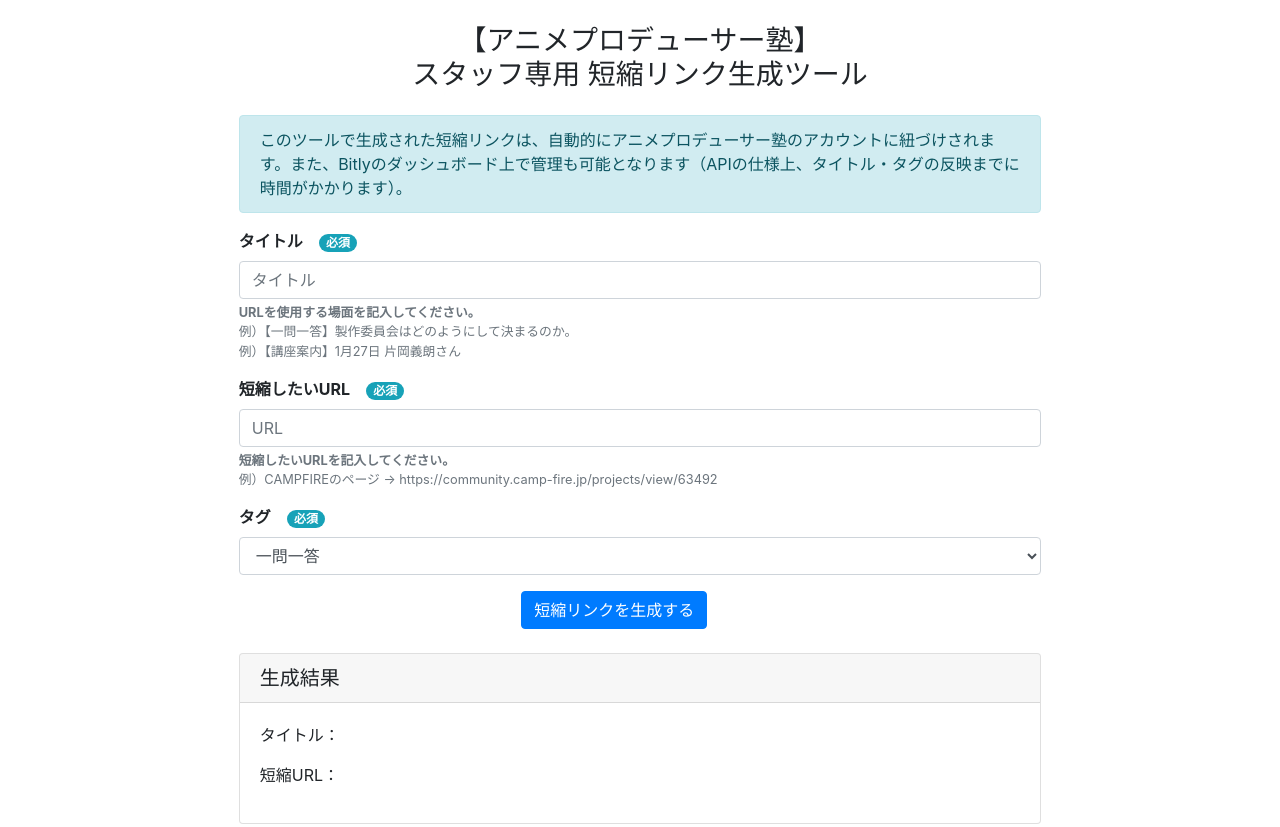
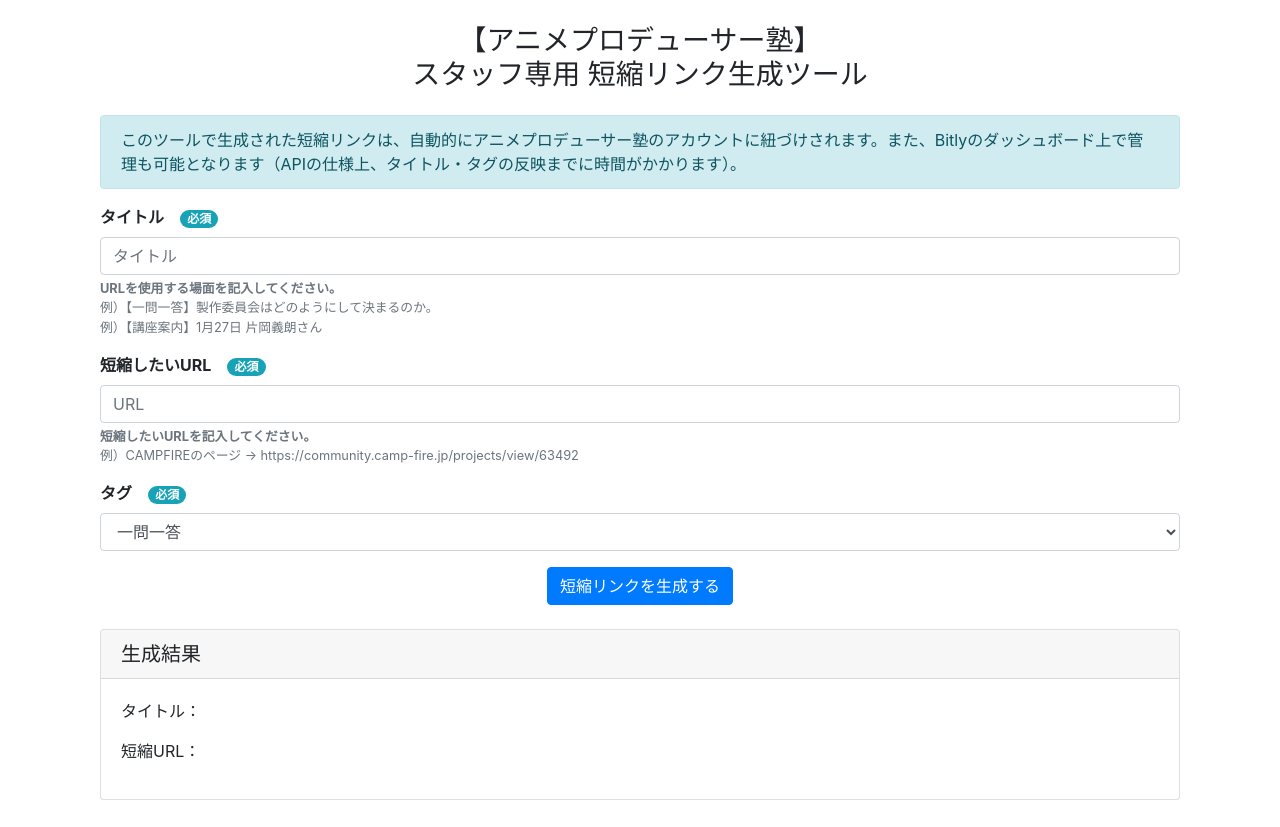
Before and after one commit to Kaz-prog/ani_p_link, a plain HTML site: page index.html.html in a window 1280 px wide. Shown: the top 827 px of the page. Drawn offline with nearby package versions, Linux system fonts and the light colour scheme.

Commit message:
Update index.html.html

```diff
--- a/index.html.html
+++ b/index.html.html
@@ -12,7 +12,7 @@
 
 <body>
   <div class="container">
-    <div class="col-9 mx-auto">
+    <div class="col mx-auto">
       <h3 class="text-center my-4">【アニメプロデューサー塾】<br>スタッフ専用 短縮リンク生成ツール</h2>
         <div class="alert alert-info" role="alert">
           このツールで生成された短縮リンクは、自動的にアニメプロデューサー塾のアカウントに紐づけされます。また、Bitlyのダッシュボード上で管理も可能となります（APIの仕様上、タイトル・タグの反映までに時間がかかります）。
@@ -40,7 +40,7 @@
               <option value="others">その他</option>
             </select>
           </div>
-          <div class="d-grid gap-2 col-4 mx-auto">
+          <div class="text-center">
             <button type="submit" class="btn btn-primary">短縮リンクを生成する</button>
           </div>
 
```
